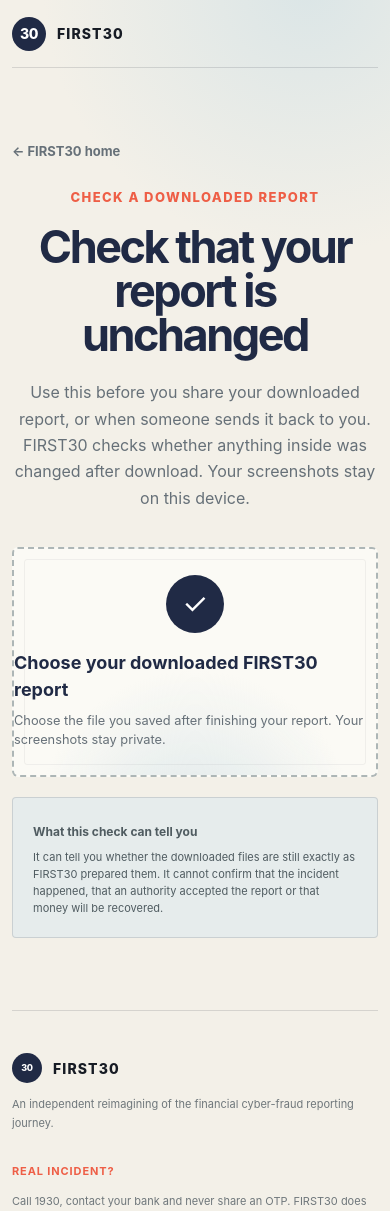
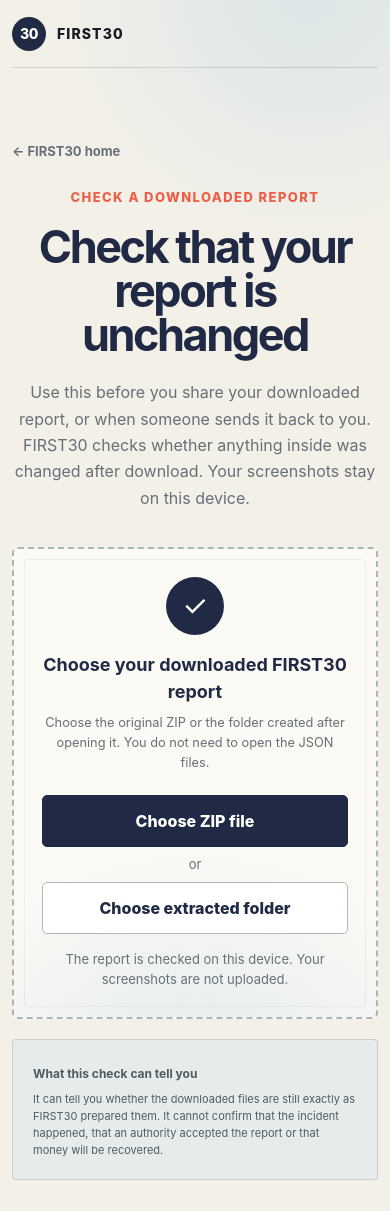
Before and after one commit to aryagupta-tech/First30, a Next.js app: page /verify in a window 390 px wide. Shown: the top 1211 px of the page. Built offline with nearby package versions, Linux system fonts and the light colour scheme.

Commit message:
feat: verify downloaded reports from zip or folder

```diff
--- a/app/globals.css
+++ b/app/globals.css
@@ -561,6 +561,23 @@
 }
 @media (prefers-reduced-motion: reduce) { .journey-panel { animation: none; } }
 
+/* Victim-friendly report verification */
+.manifest-drop { min-height:300px; padding:28px; cursor:default; text-align:center; }
+.manifest-drop small { max-width:620px; line-height:1.55; }
+.verify-picker-actions { display:flex; align-items:center; gap:12px; margin-top:22px; }
+.verify-picker-actions > span { color:var(--editorial-muted); font-size:13px; }
+.verify-picker-button { position:relative; display:inline-flex; min-height:52px; align-items:center; justify-content:center; padding:0 20px; color:var(--editorial-navy); background:white; border:1px solid #aeb8ba; border-radius:5px; font-size:16px; font-weight:800; cursor:pointer; }
+.verify-picker-primary { color:white; background:var(--editorial-navy); border-color:var(--editorial-navy); }
+.verify-picker-button:hover { border-color:var(--editorial-coral); }
+.verify-picker-button:focus-within { outline:3px solid rgba(238,94,70,.32); outline-offset:3px; }
+.verify-picker-button input { inset:auto; width:1px; height:1px; cursor:pointer; }
+.verify-privacy-note { margin:16px 0 0; color:var(--editorial-muted); font-size:13px; }
+@media (max-width:620px) {
+  .verify-picker-actions { width:100%; flex-direction:column; }
+  .verify-picker-button { width:100%; }
+  .verify-picker-actions > span { margin:-4px 0; }
+}
+
 /* Senior-friendly guided reporting */
 .report-journey { max-width: 1180px; font-size: 18px; line-height: 1.58; }
 .journey-subtitle { margin-top: 10px; color: var(--editorial-muted); font-size: 18px; font-weight: 650; }
--- a/components/ManifestVerifier.tsx
+++ b/components/ManifestVerifier.tsx
@@ -4,21 +4,31 @@
 import Link from 'next/link';
 import { Header, SafetyFooter } from './Header';
 import { useLocale } from './LocaleProvider';
-import { verifyArchiveLocally } from '@/lib/package-verification';
+import { verifyArchiveLocally, verifyExtractedFolderLocally } from '@/lib/package-verification';
 
 type Result = { status: 'valid' | 'altered' | 'unknown'; createdAt?: number; version?: number; fileCount?: number; checkedFiles?: number; failedFiles?: string[] };
 
 export function ManifestVerifier() {
   const { pick } = useLocale(); const [result, setResult] = useState<Result | null>(null); const [busy, setBusy] = useState(false); const [error, setError] = useState('');
-  async function verify(file: File) {
+  async function finishVerification(local: Awaited<ReturnType<typeof verifyArchiveLocally>>) {
+    const { manifest, calculatedHash, failedFiles, intact, signature } = local;
+    if (!intact) { setResult({ status: 'altered', checkedFiles: manifest.files.length, failedFiles }); return; }
+    const response = await fetch('/api/verify', { method: 'POST', headers: { 'content-type': 'application/json' }, body: JSON.stringify({ verificationCode: manifest.verificationCode, manifestHash: calculatedHash, signature }) });
+    const data = await response.json() as Result & { error?: string }; if (!response.ok) throw new Error(data.error || 'Verification failed.');
+    setResult({ ...data, checkedFiles: manifest.files.length, failedFiles: [] });
+  }
+  async function verifyZip(file: File) {
     setBusy(true); setError(''); setResult(null);
     try {
-      const { manifest, calculatedHash, failedFiles, intact, signature } = await verifyArchiveLocally(await file.arrayBuffer());
-      if (!intact) { setResult({ status: 'altered', checkedFiles: manifest.files.length, failedFiles }); return; }
-      const response = await fetch('/api/verify', { method: 'POST', headers: { 'content-type': 'application/json' }, body: JSON.stringify({ verificationCode: manifest.verificationCode, manifestHash: calculatedHash, signature }) });
-      const data = await response.json() as Result & { error?: string }; if (!response.ok) throw new Error(data.error || 'Verification failed.');
-      setResult({ ...data, checkedFiles: manifest.files.length, failedFiles: [] });
-    } catch { setError(pick('We could not check this file. Choose the complete report you downloaded from FIRST30 and try again.', 'हम इस फ़ाइल की जाँच नहीं कर सके। FIRST30 से डाउनलोड की गई पूरी रिपोर्ट चुनें और फिर प्रयास करें।')); }
+      await finishVerification(await verifyArchiveLocally(await file.arrayBuffer()));
+    } catch { setError(pick('We could not check this file. Choose the complete report you downloaded from FIRST30 and try again.')); }
+    finally { setBusy(false); }
+  }
+  async function verifyFolder(files: File[]) {
+    setBusy(true); setError(''); setResult(null);
+    try {
+      await finishVerification(await verifyExtractedFolderLocally(files));
+    } catch { setError(pick('We could not check this folder. Choose the folder created when you opened the FIRST30 ZIP and try again.')); }
     finally { setBusy(false); }
   }
   const resultTitle = result?.status === 'valid'
@@ -35,7 +45,7 @@
   return <main className="site-shell"><Header compact /><section className="verify-page">
     <Link href="/" className="back-link">← {pick('FIRST30 home', 'FIRST30 होम')}</Link>
     <div className="verify-hero"><p className="eyebrow">{pick('Check a downloaded report', 'डाउनलोड की गई रिपोर्ट जाँचें')}</p><h1>{pick('Check that your report is unchanged', 'जाँचें कि आपकी रिपोर्ट बदली नहीं है')}</h1><p>{pick('Use this before you share your downloaded report, or when someone sends it back to you. FIRST30 checks whether anything inside was changed after download. Your screenshots stay on this device.', 'डाउनलोड की गई रिपोर्ट साझा करने से पहले, या किसी से वापस मिलने पर इसका उपयोग करें। FIRST30 जाँचता है कि डाउनलोड के बाद अंदर कुछ बदला या नहीं। आपके स्क्रीनशॉट इसी डिवाइस पर रहते हैं।')}</p></div>
-    <label className="manifest-drop"><span className="verify-mark">✓</span><strong>{busy ? pick('Checking your report…', 'आपकी रिपोर्ट जाँची जा रही है…') : pick('Choose your downloaded FIRST30 report', 'अपनी डाउनलोड की गई FIRST30 रिपोर्ट चुनें')}</strong><small>{pick('Choose the file you saved after finishing your report. Your screenshots stay private.', 'रिपोर्ट पूरी करने के बाद सहेजी गई फ़ाइल चुनें। आपके स्क्रीनशॉट निजी रहते हैं।')}</small><input type="file" accept="application/zip,.zip" disabled={busy} onChange={(event) => { const selected = event.target.files?.[0]; if (selected) void verify(selected); event.target.value = ''; }} /></label>
+    <div className="manifest-drop"><span className="verify-mark">✓</span><strong>{busy ? pick('Checking your report…') : pick('Choose your downloaded FIRST30 report')}</strong><small>{pick('Choose the original ZIP or the folder created after opening it. You do not need to open the JSON files.')}</small><div className="verify-picker-actions"><label className="verify-picker-button verify-picker-primary">{pick('Choose ZIP file')}<input type="file" accept="application/zip,.zip" disabled={busy} onChange={(event) => { const selected = event.target.files?.[0]; if (selected) void verifyZip(selected); event.target.value = ''; }} /></label><span>{pick('or')}</span><label className="verify-picker-button">{pick('Choose extracted folder')}<input type="file" multiple disabled={busy} {...({ webkitdirectory: '', directory: '' } as Record<string, string>)} onChange={(event) => { const selected = Array.from(event.target.files || []); if (selected.length) void verifyFolder(selected); event.target.value = ''; }} /></label></div><p className="verify-privacy-note">{pick('The report is checked on this device. Your screenshots are not uploaded.')}</p></div>
     {result && <section className={`verification-result result-${result.status}`}><span>{result.status === 'valid' ? '✓' : result.status === 'altered' ? '!' : '?'}</span><div><p className="eyebrow">{pick('Check complete', 'जाँच पूरी')}</p><h2>{resultTitle}</h2><p>{resultBody}</p></div></section>}
     {error && <div className="error-banner" role="alert">{error}</div>}
     <section className="verification-boundary"><strong>{pick('What this check can tell you', 'यह जाँच आपको क्या बता सकती है')}</strong><p>{pick('It can tell you whether the downloaded files are still exactly as FIRST30 prepared them. It cannot confirm that the incident happened, that an authority accepted the report or that money will be recovered.', 'यह बता सकती है कि डाउनलोड की गई फ़ाइलें वैसी ही हैं जैसी FIRST30 ने तैयार की थीं। यह घटना की सत्यता, किसी संस्था द्वारा रिपोर्ट स्वीकार होना या पैसे वापस मिलने की पुष्टि नहीं करती।')}</p></section>
--- a/lib/package-verification.ts
+++ b/lib/package-verification.ts
@@ -2,9 +2,7 @@
 import { signedManifestSchema } from './contracts';
 import { sha256Hex, stableJson } from './response-file';
 
-export async function verifyArchiveLocally(input: ArrayBuffer | Uint8Array) {
-  const bytes = input instanceof Uint8Array ? input : new Uint8Array(input);
-  const archive = unzipSync(bytes);
+export async function verifyPackageFilesLocally(archive: Record<string, Uint8Array>) {
   if (!archive['manifest.json']) throw new Error('This is not a complete FIRST30 report package.');
   const manifest = signedManifestSchema.parse(JSON.parse(strFromU8(archive['manifest.json'])));
   const { manifestHash, signature, ...unsigned } = manifest;
@@ -17,3 +15,24 @@
   for (const path of Object.keys(archive)) if (!expectedPaths.has(path) && !path.endsWith('/')) failedFiles.push(path);
   return { manifest, calculatedHash, failedFiles: [...new Set(failedFiles)], intact: calculatedHash === manifestHash && failedFiles.length === 0, signature };
 }
+
+export async function verifyArchiveLocally(input: ArrayBuffer | Uint8Array) {
+  const bytes = input instanceof Uint8Array ? input : new Uint8Array(input);
+  return verifyPackageFilesLocally(unzipSync(bytes));
+}
+
+export async function verifyExtractedFolderLocally(files: File[]) {
+  const paths = files.map((file) => file.webkitRelativePath || file.name);
+  const manifestPath = paths.find((path) => path === 'manifest.json' || path.endsWith('/manifest.json'));
+  if (!manifestPath) throw new Error('This folder does not contain a complete FIRST30 report.');
+  const root = manifestPath.slice(0, -'manifest.json'.length);
+  const archive: Record<string, Uint8Array> = {};
+  await Promise.all(files.map(async (file, index) => {
+    const path = paths[index];
+    if (!path.startsWith(root)) return;
+    const relativePath = path.slice(root.length);
+    if (!relativePath || relativePath === '.DS_Store' || relativePath.endsWith('/.DS_Store') || relativePath.includes('/__MACOSX/')) return;
+    archive[relativePath] = new Uint8Array(await file.arrayBuffer());
+  }));
+  return verifyPackageFilesLocally(archive);
+}
```
Also changed, not shown: 1 other file (tests, documents, lock files or other folders).
